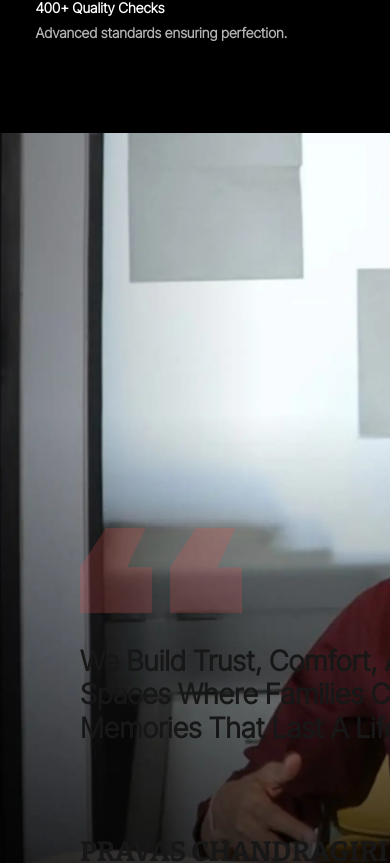
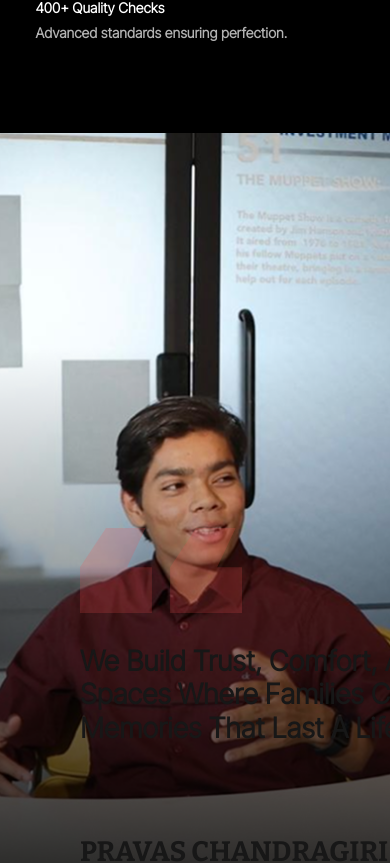
Before and after one commit to Pravu-lab/Brixline, a Next.js app: page /about in a window 390 px wide. Shown: the part 3753-4616 px from the top of the page. Built offline with nearby package versions, Linux system fonts and the light colour scheme.

Commit message:
contact us changes

```diff
--- a/next.config.ts
+++ b/next.config.ts
@@ -1,6 +1,9 @@
 import type { NextConfig } from "next";
 
 const nextConfig: NextConfig = {
+    eslint: {
+        ignoreDuringBuilds: true,
+    },
 };
 
 export default nextConfig;
--- a/src/Components/FounderSection.tsx
+++ b/src/Components/FounderSection.tsx
@@ -3,7 +3,7 @@ import Image from 'next/image';
 import { Description, MainTitle, Section, Title } from './Tag';
 const FounderSection = () => {
   return (
-    <Section className="relative h-[100vh] !w-full !py-0 !px-[77px]">
+    <Section className="relative h-[100vh] !w-full !py-0 md:!px-[77px]">
       {/* Text Section */}
       {/* flex flex-col justify-end m-auto items-center h-fit sm:h-full absolute max-w-[1028px] z-10 bottom-0 w-full top-1/1 left-1/2 transform -translate-x-1/2 -translate-y-1/2 pb-8 */}
       <div className="absolute z-10 flex flex-col items-start bottom-1/10 w-full max-w-[530px] left-20">
@@ -27,7 +27,13 @@ const FounderSection = () => {
           src="/founder-image.webp"
           alt="house-image-2"
           fill
-          className="object-cover object-center sm:object-left"
+          className="object-cover object-center sm:object-left hidden md:block"
+        />
+        <Image
+          src="/foundersImage.png"
+          alt="house-image-2"
+          fill
+          className="object-cover object-center sm:object-left block md:hidden"
         />
       </div>
 
--- a/src/Components/Header.tsx
+++ b/src/Components/Header.tsx
@@ -1,7 +1,6 @@
 'use client';
 
 import { useRef, useState } from "react";
-import { Zap } from "lucide-react";
 import Link from "next/link";
 import { usePathname } from 'next/navigation';
 import { motion, useScroll, useTransform } from "framer-motion";
```
Also changed, not shown: public/foundersImage.png (added).
